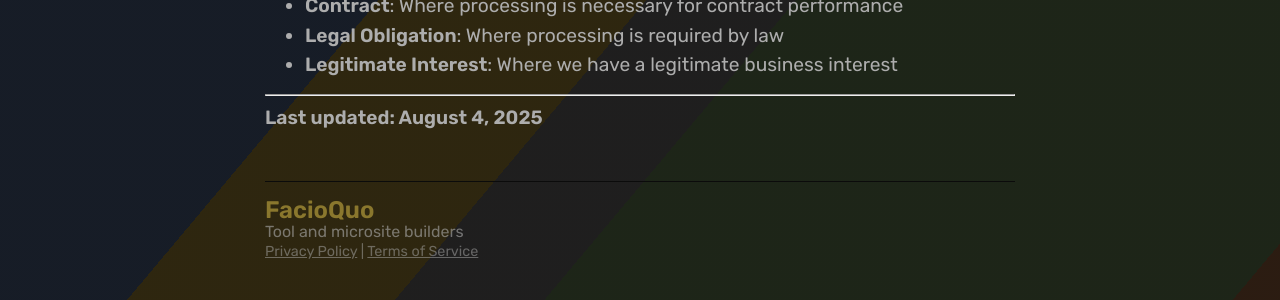
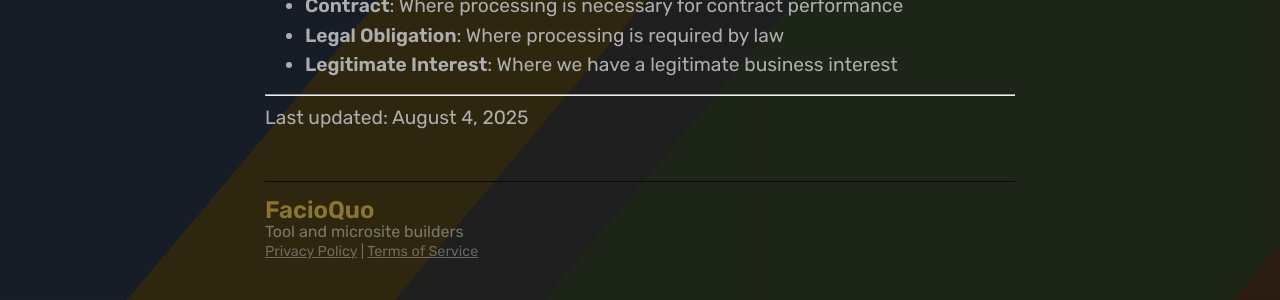
Before and after one commit to facioquo/facioquo.com, a Jekyll site: the page built from pages/privacy.md, in a window 1280 px wide. Shown: the part 3576-3876 px from the top of the page. Built offline with Jekyll 4.4.1, drawn with Linux system fonts in a browser that asks for light colours.

```diff
--- a/pages/privacy.md
+++ b/pages/privacy.md
@@ -130,4 +130,4 @@ If you are located in the European Union, our legal basis for processing your pe
 - **Legitimate Interest**: Where we have a legitimate business interest
 
 ---
-**Last updated: August 4, 2025**
+Last updated: August 4, 2025
```
Also changed, not shown: pages/terms.md (+1 -1 lines).
